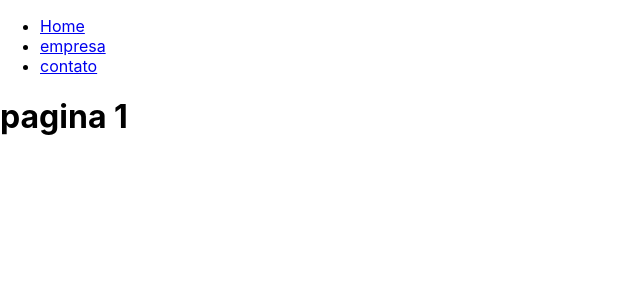
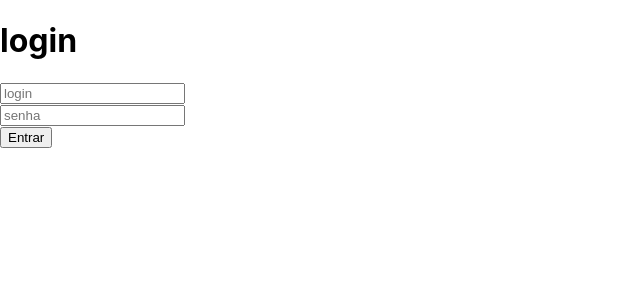
Before and after one commit to vrrMarques/aulas-FPR, a React (Create React App) app: page / in a window 1280 px wide. Shown: the top 300 px of the page, without its empty margins (0-640 px from the left). Built offline with nearby package versions, Linux system fonts and the light colour scheme.

Commit message:
terminar em casa

```diff
--- a/src/App.js
+++ b/src/App.js
@@ -1,7 +1,7 @@
 
-import { React } from 'react';
+import { React, useState } from 'react';
 import './App.css';
-import  {BrowserRouter as Router,Routes, Route, Link } from 'react-router-dom'
+import { BrowserRouter as Router, Routes, Route, Link } from 'react-router-dom'
 import Page1 from './Pages/Page1';
 import Page2 from './Pages/Page2';
 import Page3 from './Pages/Page3';
@@ -9,21 +9,25 @@ import Page3 from './Pages/Page3';
 //route
 function App() {
 
+  const [usuario, setUsuario] = useState()
+  const entrar = () => {
+    localStorage.setItem('usuario', usuario)
+  }
+
   return (
     <div>
-   <Router>
-     <ul>
-        <li><Link to="/">Home</Link></li>
-        <li><Link to="/empresa">empresa</Link></li>
-        <li><Link to="/contato">contato</Link></li>
-     </ul>
-     <Routes>
-        <Route path='/' element={<Page1/>} />
-        <Route path='/empresa' element={<Page2/>} />
-        <Route path='/contato' element={<Page3/>} />
-     </Routes>
-   </Router>
-   </div>
+      <Router>
+        <Routes>
+          <Route path='/' element={<Page1 />} />
+          <Route path='/empresa' element={<Page2 />} />
+          <Route path='/contato' element={<Page3 />} />
+        </Routes>
+      </Router>
+
+      <input placeholder='login' onChange={(e) => setUsuario(e.target.value)} /><br />
+      <input placeholder='senha' type='password' /><br />
+      <button onClick={() => entrar()}>Entrar</button>
+    </div>
   );
 }
 
--- a/src/Pages/Page1.jsx
+++ b/src/Pages/Page1.jsx
@@ -1,6 +1,6 @@
-const Page1 = ()=>{
-    return(
-        <h1>pagina 1</h1>
+const Page1 = () => {
+    return (
+        <h1>login</h1>
     )
 }
 
--- a/src/Pages/Page2.jsx
+++ b/src/Pages/Page2.jsx
@@ -1,6 +1,9 @@
-const Page2 = ()=>{
-    return(
-        <h1>pagina 2 </h1>
+const Page2 = () => {
+
+    const nome = localStorage.getItem('usuario')
+
+    return (
+        <h1>{`Bem vindo ${nome}`}</h1>
     )
 }
 
```
